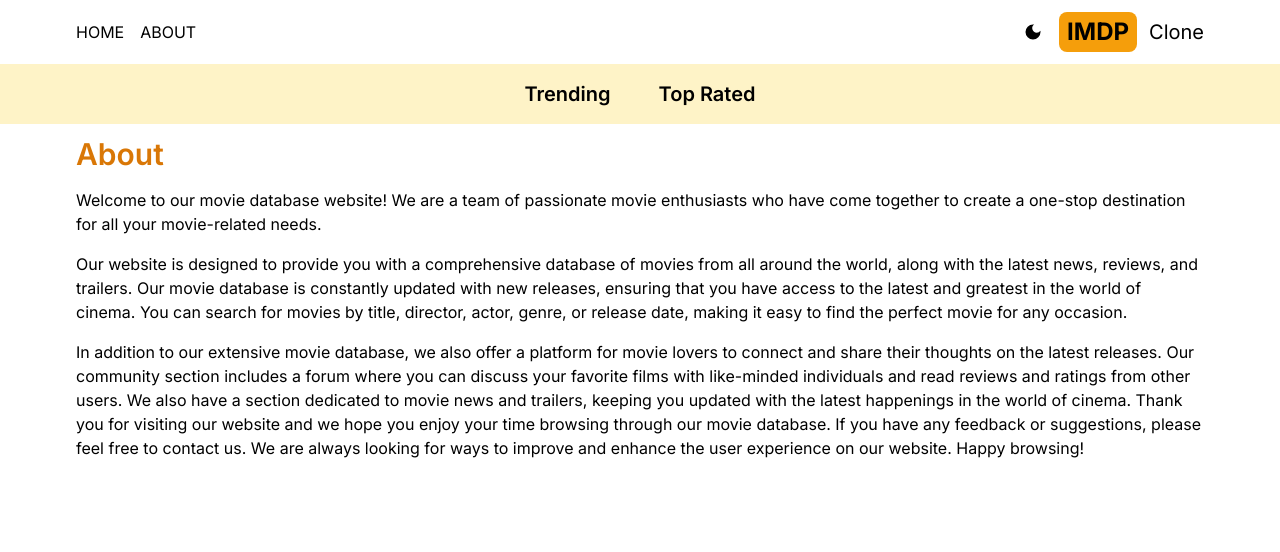
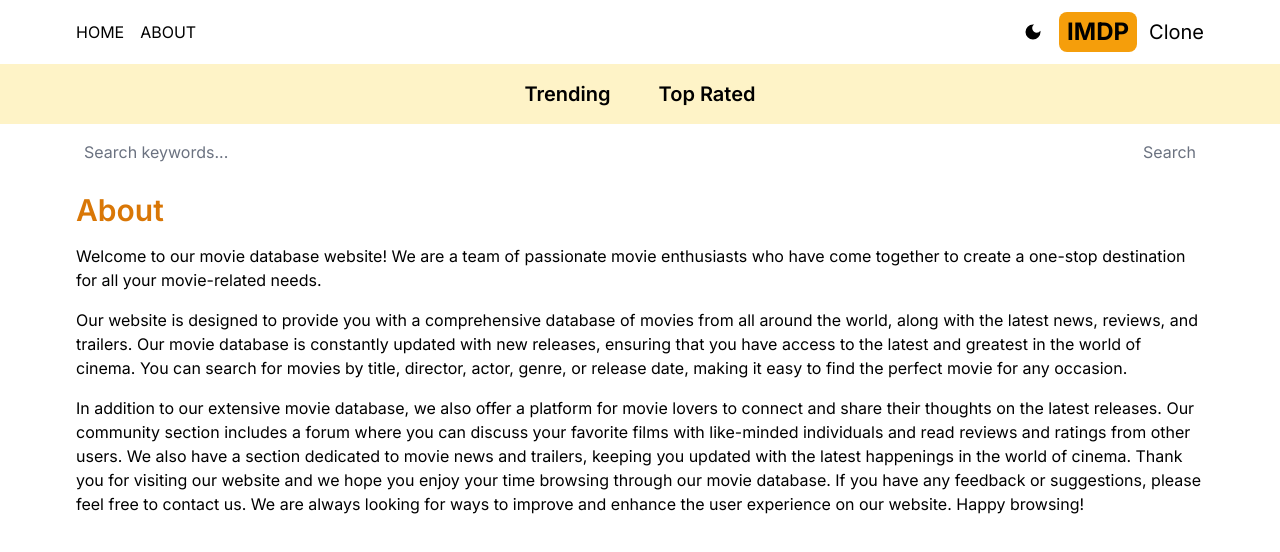
Before and after one commit to OmarKh22/movie-app, a Next.js app: page /about in a window 1280 px wide. Shown: the top 552 px of the page. Built offline with nearby package versions, Linux system fonts and the light colour scheme.

Commit message:
feat: Created SearchBox component #17

```diff
--- a/src/app/layout.tsx
+++ b/src/app/layout.tsx
@@ -4,6 +4,7 @@
 import Header from "@/components/Header";
 import Providers from "./Providers";
 import Navbar from "@/components/Navbar";
+import SearchBox from "@/components/SearchBox";
 
 const inter = Inter({ subsets: ["latin"] });
 
@@ -23,6 +24,7 @@
         <Providers>
           <Header />
           <Navbar />
+          <SearchBox />
           {children}
         </Providers>
       </body>
--- /dev/null
+++ b/src/components/SearchBox.tsx
@@ -0,0 +1,29 @@
+"use client";
+import React, { FormEventHandler, useState } from "react";
+import { useRouter } from "next/navigation";
+
+export default function SearchBox() {
+  const [searchWord, setSearchWord] = useState("");
+  const router = useRouter();
+  const handleSubmit = (e: React.FormEvent<HTMLFormElement>) => {
+    e.preventDefault();
+    router.push(`/search/${searchWord}`);
+  };
+  return (
+    <form
+      className="flex justify-between px-5 max-w-6xl mx-auto"
+      onSubmit={handleSubmit}>
+      <input
+        type="text"
+        placeholder="Search keywords..."
+        className="w-full h-14 rounded-md placeholder-gray-500 outline-none bg-transparent"
+        onChange={(e) => setSearchWord(e.target.value)}
+      />
+      <button
+        className="text-amber-600 disabled:text-gray-500"
+        disabled={searchWord === ""}>
+        Search
+      </button>
+    </form>
+  );
+}
```
